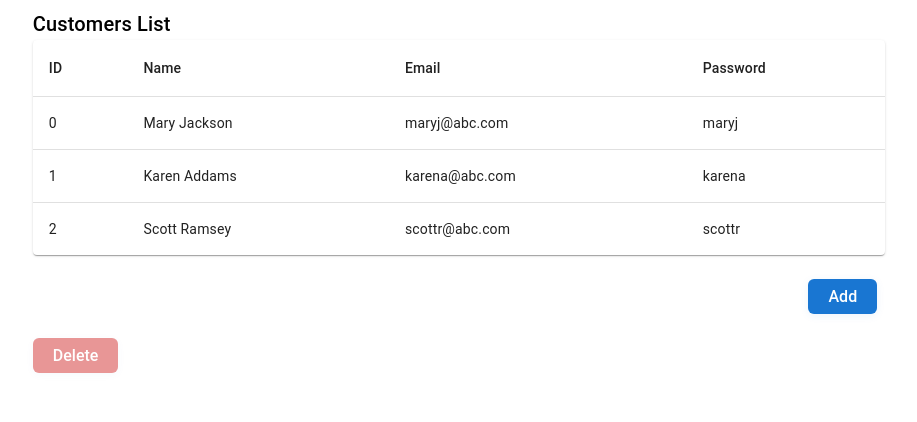
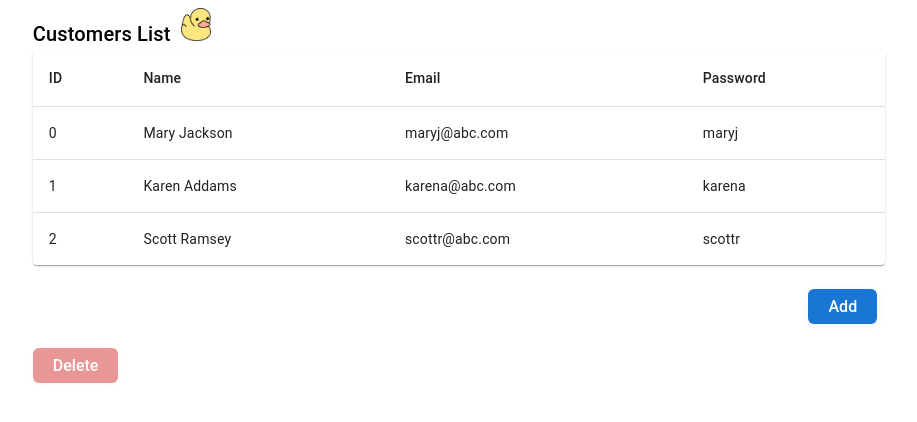
Before and after one commit to devjhwan/GoldenDuck, a React (Vite) app in the folder client/: page / in a window 1280 px wide. Shown: the top 422 px of the page, without its empty margins (181-1098 px from the left). Built offline with nearby package versions, Linux system fonts and the light colour scheme.

Commit message:
easter egg :)

```diff
--- a/client/src/App.tsx
+++ b/client/src/App.tsx
@@ -59,13 +59,17 @@ function App() {
       <Box sx={{ flexGrow: 1, display: 'flex', justifyContent: 'center' }}>
         <Grid container spacing={2} >
           <Grid size={12}>
+
             <Typography
               sx={{ flex: '1 1 100%' }}
               variant="h6"
               id="tableTitle"
               component="div"
             >
-              Customers List
+              Customers List &nbsp;
+              <a href='https://keepthescore.com/board/fphfkmgvshcvr/?public=true' target='_blank' rel='noreferrer'>
+                <img src="./src/assets/duck.png" className="logo" alt="logo" style={{width: 30, height: 'auto'}}/>
+              </a>
             </Typography>
             <BasicTable
               customerList={customerList}
```
Also changed, not shown: client/src/assets/duck.png (added).
